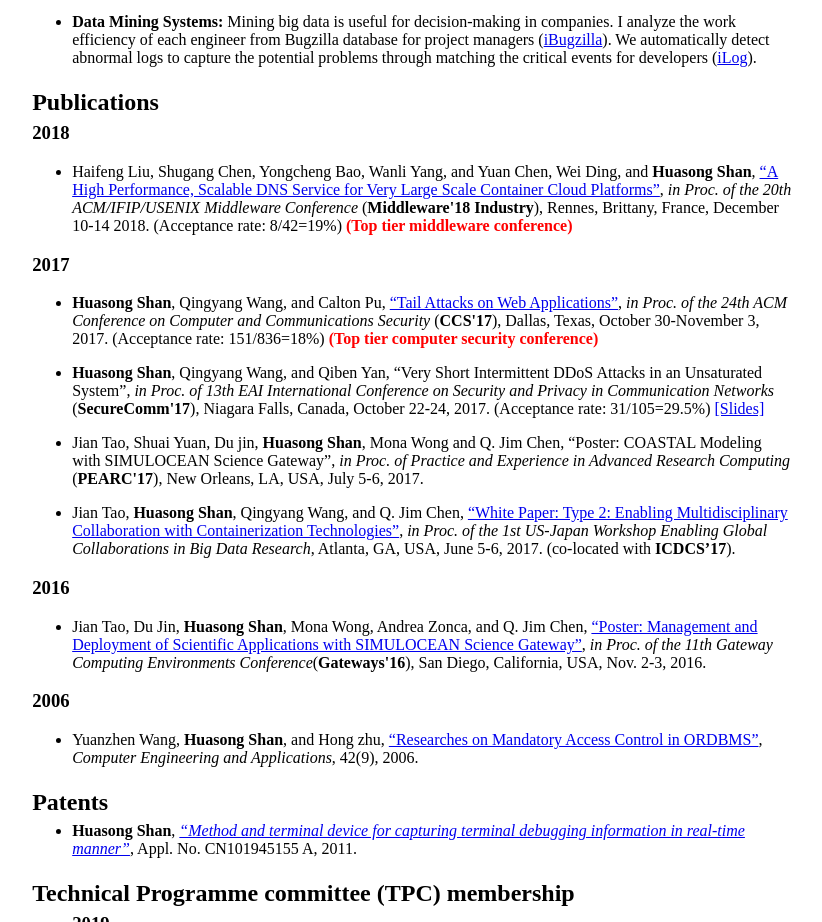
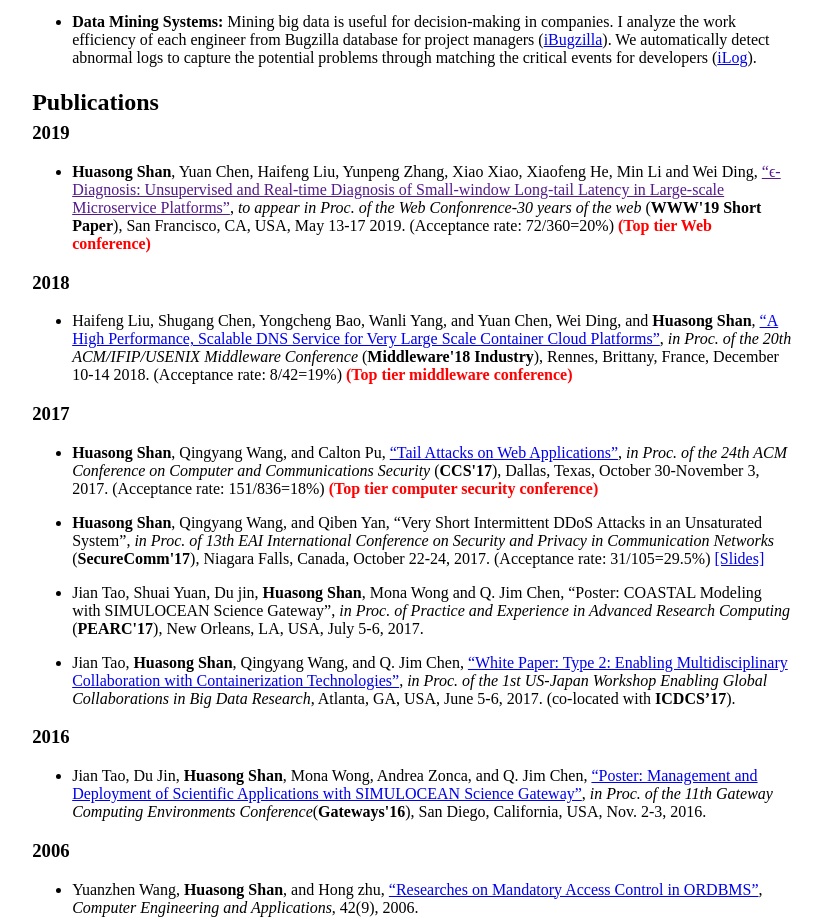
Before and after one commit to monadyn/monadyn.github.io, a plain HTML site: page index.html in a window 1280 px wide. Shown: the part 1234-2156 px from the top of the page, without its empty margins (195-1017 px from the left). Drawn offline with Linux system fonts and the light colour scheme.

Commit message:
Update index.html

```diff
--- a/index.html
+++ b/index.html
@@ -190,7 +190,14 @@ I received my PhD in December 2017 in <a href="http://www.lsu.edu/eng/cse/">Comp
 		<tr>
 			<td>
 				<div class="level2">
-
+				<h3>2019</h3>
+					<ul>
+					<li class="level1">
+				               <div class="li"> <p> <strong><span class="search_hit">Huasong Shan</span></strong>, Yuan Chen, Haifeng Liu, Yunpeng Zhang, Xiao Xiao, Xiaofeng He, Min Li and Wei Ding, <a href="">“ϵ-Diagnosis: Unsupervised and Real-time Diagnosis of Small-window Long-tail Latency in Large-scale Microservice Platforms”</a>, <i>to appear in Proc. of the Web Confonrence-30 years of the web</i> </a>(<strong>WWW'19 Short Paper</strong>), San Francisco, CA, USA, May 13-17 2019. (Acceptance rate: 72/360=20%) <strong> <span class="search_hit"><font color="FF0000">(Top tier Web conference)</font></span></strong> </p></div>
+					</li>
+					</ul>
+					</ul>
+				</div>
 
 
 				<h3>2018</h3>
```
